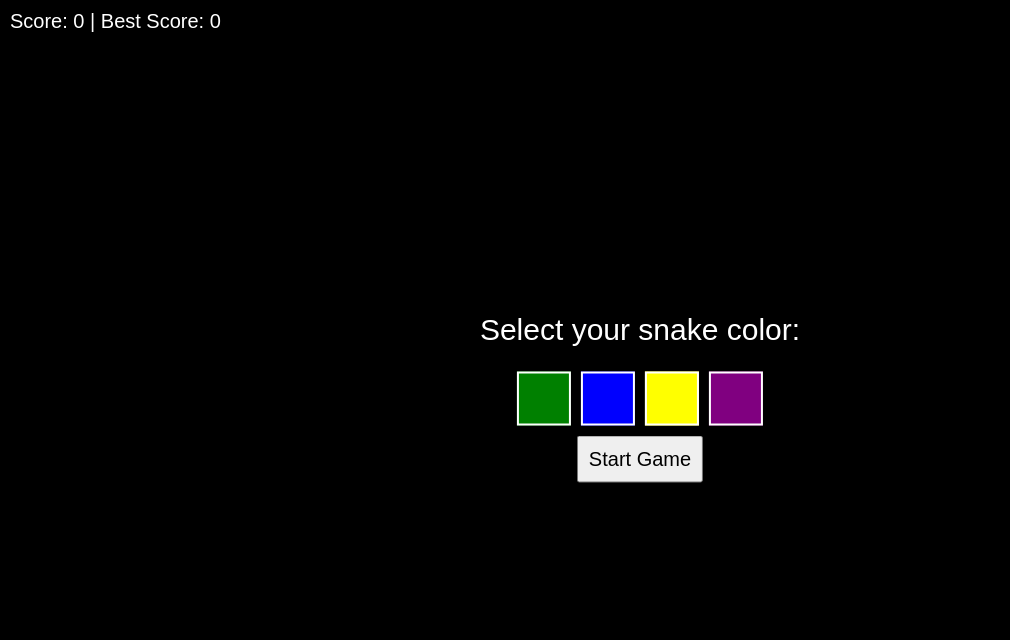
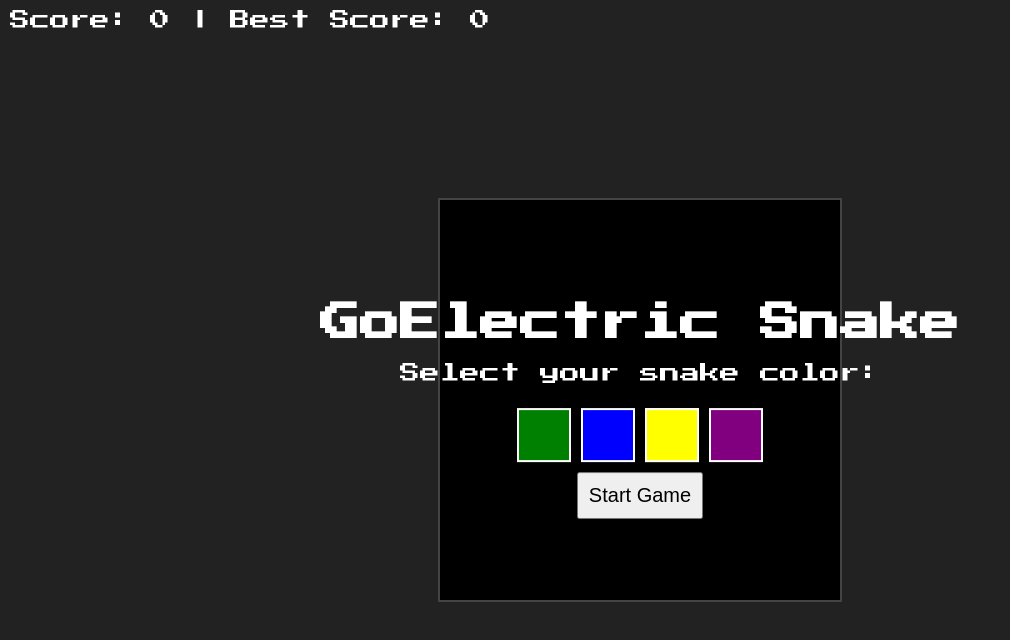
Before and after one commit to AgonyLecter/snake, a plain HTML site: page index.html in a window 1280 px wide. Shown: the whole page, without its empty margins (0-1010 px from the left). Drawn offline with Linux system fonts and the light colour scheme.

Commit message:
Update index.html

```diff
--- a/index.html
+++ b/index.html
@@ -5,22 +5,26 @@
     <meta name="viewport" content="width=device-width, initial-scale=1.0">
     <title>GoElectric Snake</title>
     <style>
-        body { display: flex; justify-content: center; align-items: center; height: 100vh; background-color: #000; margin: 0; }
-        canvas { background-color: #000; }
+        @import url('https://fonts.googleapis.com/css2?family=Press+Start+2P&display=swap');
+        body { display: flex; justify-content: center; align-items: center; height: 100vh; background-color: #222; margin: 0; }
+        canvas { background-color: #000; border: 2px solid #444; }
         .score-board, .game-over, .start-screen {
             position: absolute; top: 50%; left: 50%; transform: translate(-50%, -50%);
-            color: white; font-family: Arial, sans-serif; text-align: center;
+            color: white; font-family: 'Press Start 2P', cursive; text-align: center;
         }
         .score-board { top: 10px; left: 10px; transform: none; font-size: 20px; }
-        .start-screen, .game-over { font-size: 30px; display: none; }
-        .start-screen button, .game-over button { margin: 5px; padding: 10px; font-size: 20px; }
+        .start-screen, .game-over { font-size: 20px; display: none; }
+        .start-screen button, .game-over button { margin: 5px; padding: 10px; font-size: 20px; cursor: pointer; }
+        .start-screen h1 { font-size: 40px; margin-bottom: 20px; }
         .skins { display: flex; justify-content: center; margin-top: 20px; }
         .skin { width: 50px; height: 50px; margin: 5px; border: 2px solid white; cursor: pointer; }
+        .skin.selected { border-color: yellow; }
     </style>
 </head>
 <body>
     <div class="score-board">Score: <span id="score">0</span> | Best Score: <span id="best-score">0</span></div>
     <div class="start-screen">
+        <h1>GoElectric Snake</h1>
         <div>Select your snake color:</div>
         <div class="skins">
             <div class="skin" style="background-color: green;" data-color="green"></div>
@@ -54,8 +58,8 @@
         document.querySelectorAll('.skin').forEach(skin => {
             skin.addEventListener('click', () => {
                 snakeColor = skin.getAttribute('data-color');
-                document.querySelectorAll('.skin').forEach(s => s.style.border = '2px solid white');
-                skin.style.border = '2px solid yellow';
+                document.querySelectorAll('.skin').forEach(s => s.classList.remove('selected'));
+                skin.classList.add('selected');
             });
         });
 
```
